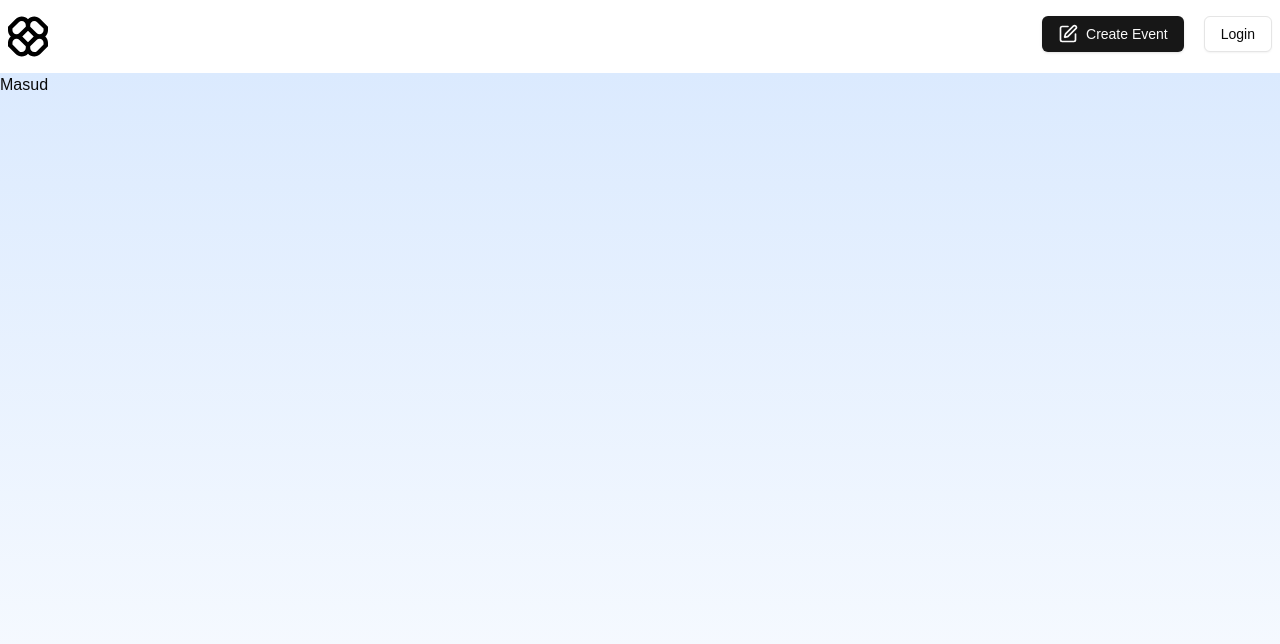
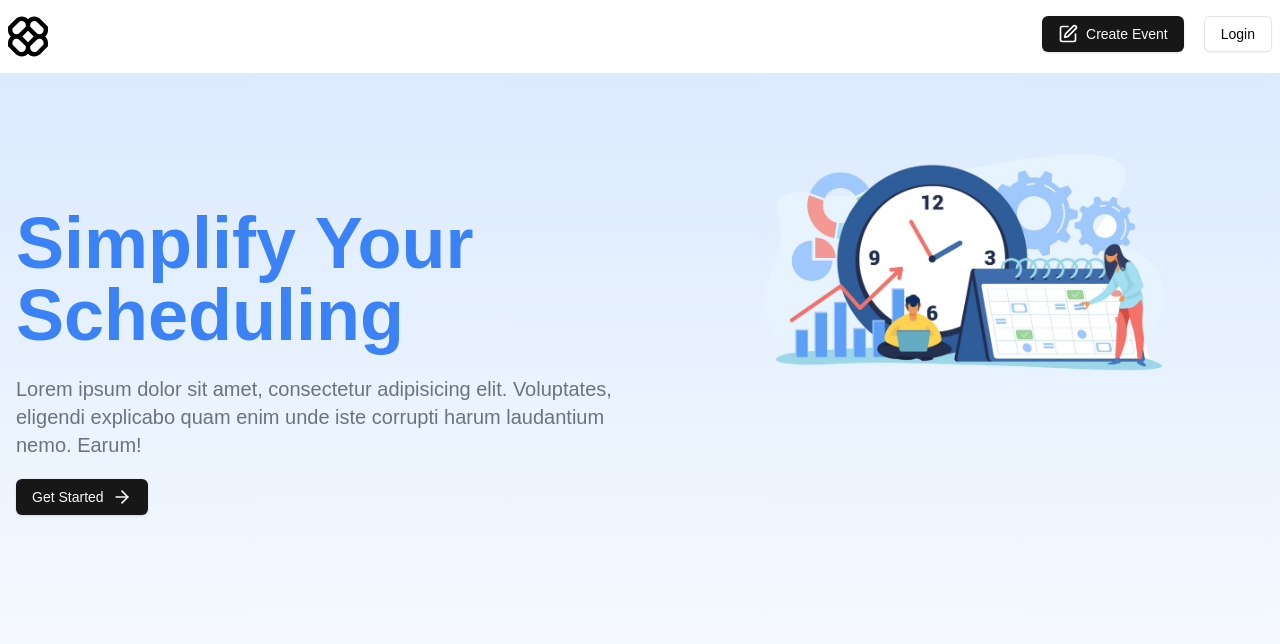
Before and after one commit to masudfcs1/Full-Stack-Calendly_Clone-Project-NextJS-NeonDB-Clerk, a Next.js app: page / in a window 1280 px wide. Shown: the top 644 px of the page. Built offline with nearby package versions, Linux system fonts and the light colour scheme; no server answers.

Commit message:
landing page

```diff
--- a/app/page.js
+++ b/app/page.js
@@ -1,10 +1,11 @@
+import LandingPage from "@/components/landingPage/landingPage";
 import { Button } from "@/components/ui/button";
 
 export default function Home() {
   return (
     <>
       <div>
-        <h1>Masud </h1>
+        <LandingPage/>
       </div>
     </>
   );
--- /dev/null
+++ b/components/landingPage/landingPage.jsx
@@ -0,0 +1,35 @@
+import { ArrowRight } from 'lucide-react'
+import Image from 'next/image'
+import Link from 'next/link'
+import React from 'react'
+import { Button } from '../ui/button'
+
+const LandingPage = () => {
+    return (
+        <main className='container mx-auto px-4 py-16'>
+            <div className='flex md:flex-row items-center justify-between gap-12 mb-24'>
+                <div className='md:w-1/2'>
+                    <h1 className='text-7xl font-extrabold text-blue-500 pb-6'>Simplify Your Scheduling</h1>
+                    <p className='text-xl text-gray-500 mb-5'>Lorem ipsum dolor sit amet, consectetur adipisicing elit. Voluptates, eligendi explicabo quam enim unde iste corrupti harum laudantium nemo. Earum!</p>
+                    <Link href='/dasboard'>
+                     <Button>
+                        Get Started <ArrowRight className='ml-2 h-5 w-5'/>
+                     </Button>
+                    </Link>
+                </div>
+                <div className='md:w-1/2 flex justify-center'>
+                    <div className='relative w-full max-w-md aspect-square'>
+                        <Image
+                            src='/landing-page-post.png'
+                            width={800}
+                            height={900}
+                            alt='landing page image'
+                        />
+                    </div>
+                </div>
+            </div>
+        </main>
+    )
+}
+
+export default LandingPage
```
Also changed, not shown: public/landing-page-post.png (added), 1 other file (tests, documents, lock files or other folders).
